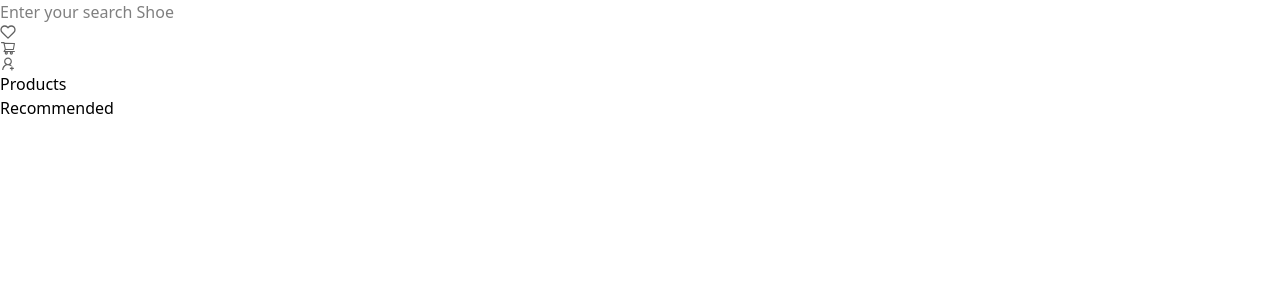
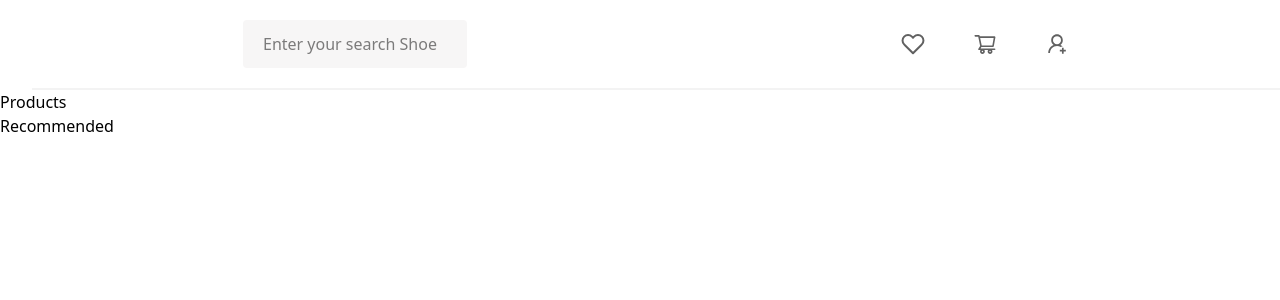
Before and after one commit to vansh-commits/ecom-demo, a React (Vite) app: page / in a window 1280 px wide. Shown: the top 300 px of the page. Built offline with nearby package versions, Linux system fonts and the light colour scheme.

Commit message:
altered styling

```diff
--- a/src/Navigation/Navigation.jsx
+++ b/src/Navigation/Navigation.jsx
@@ -5,19 +5,19 @@ import { AiOutlineUserAdd } from 'react-icons/ai'
 
 const Navigation = () => {
   return (
-    <nav>
+    <nav className='flex justify-around items-center border-b-2 border-[#f3f3f3] p-5 z-[999] ml-8'>
       <div className="nav-container">
-        <input type="text" placeholder='Enter your search Shoe' className='search-input' />
+        <input type="text" placeholder='Enter your search Shoe' className='py-3 px-5 border-none bg-[#f7f6f6] outline-none mr-5 rounded relative w-56' />
       </div>
-      <div className='profile-container'>
+      <div className='flex flex-row items-center justify-center gap-4'>
         <a href='#'>
-          <FiHeart className='nav-icons' />
+          <FiHeart className='w-6 h-6 ml-8' />
         </a>
         <a href='#'>
-          <AiOutlineShoppingCart className='nav-icons' />
+          <AiOutlineShoppingCart className='w-6 h-6 ml-8' />
         </a>
         <a href='#' className="">
-          <AiOutlineUserAdd className='nav-icons' />
+          <AiOutlineUserAdd className='w-6 h-6 ml-8' />
         </a>
       </div>
     </nav>
--- a/src/index.css
+++ b/src/index.css
@@ -1,10 +1,4 @@
 @import "tailwindcss";
-
-*{
-    padding: 0;
-    margin: 0;
-    box-sizing: border-box;
-}
 
 a{
     text-decoration: none;
```
